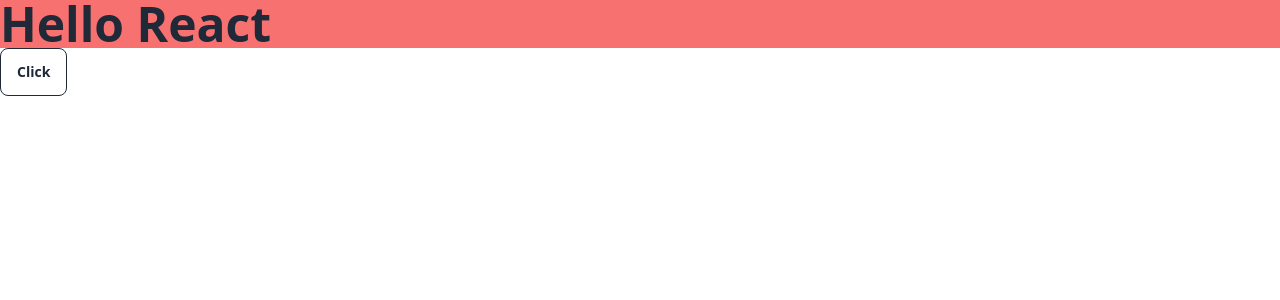
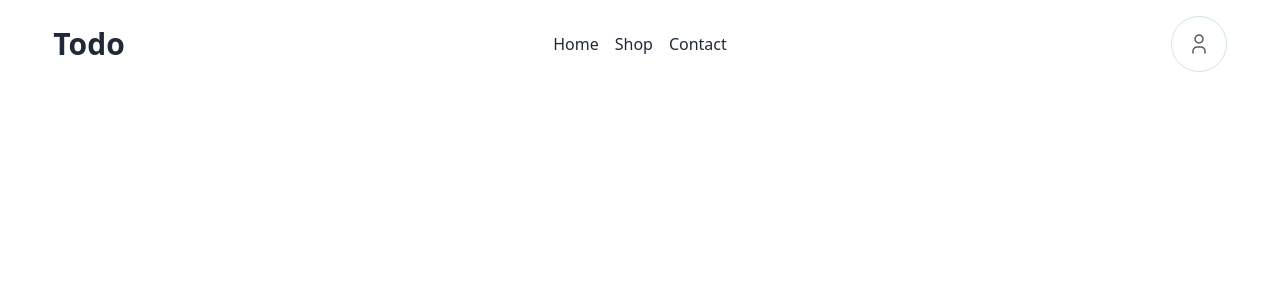
Before and after one commit to sakib-333/todo-app, a React (Vite) app: page / in a window 1280 px wide. Shown: the top 300 px of the page. Built offline with nearby package versions, Linux system fonts and the light colour scheme.

Commit message:
Add navbar.

```diff
--- a/src/App.jsx
+++ b/src/App.jsx
@@ -1,10 +1,10 @@
 import React from "react";
+import Header from "./components/header/Header";
 
 function App() {
   return (
-    <div>
-      <h1 className="text-5xl font-bold bg-red-400">Hello React</h1>
-      <button className="btn btn-outline">Click</button>
+    <div className="w-11/12 mx-auto max-w-screen-2xl">
+      <Header />
     </div>
   );
 }
--- /dev/null
+++ b/src/components/header/Header.jsx
@@ -0,0 +1,8 @@
+import React from "react";
+import Navbar from "./header-components/Navbar";
+
+function Header() {
+  return <Navbar />;
+}
+
+export default Header;
--- /dev/null
+++ b/src/components/header/header-components/Navbar.jsx
@@ -0,0 +1,66 @@
+import React from "react";
+import bars from "./assets/bars.svg";
+import profile from "./assets/profile.svg";
+
+function Navbar() {
+  return (
+    <nav className="navbar py-4 px-0">
+      <div className="navbar-start">
+        <h1 className="text-3xl font-bold">Todo</h1>
+      </div>
+      <ul className="navbar-center hidden md:flex md:items-center md:space-x-4">
+        <li>
+          <a href="#" className="hover:opacity-65">
+            Home
+          </a>
+        </li>
+        <li>
+          <a href="#" className="hover:opacity-65">
+            Shop
+          </a>
+        </li>
+        <li>
+          <a href="#" className="hover:opacity-65">
+            Contact
+          </a>
+        </li>
+      </ul>
+      <div className="navbar-end justify-end">
+        <div className="dropdown md:hidden">
+          <div
+            tabIndex="0"
+            role="button"
+            className="btn btn-ghost btn-circle md:hidden"
+          >
+            <img src={bars} alt="bars" />
+          </div>
+          <ul
+            tabIndex="0"
+            className="menu menu-sm dropdown-content bg-base-100 rounded-box z-[1] mt-6 w-52 p-2 shadow -ml-[160px]"
+          >
+            <li>
+              <a href="#" className="hover:opacity-65">
+                Home
+              </a>
+            </li>
+            <li>
+              <a href="#" className="hover:opacity-65">
+                Shop
+              </a>
+            </li>
+            <li>
+              <a href="#" className="hover:opacity-65">
+                Contact
+              </a>
+            </li>
+          </ul>
+        </div>
+        <a href="#" className="hover:opacity-65 hidden md:inline">
+          <img src={profile} alt="profile" />
+        </a>
+      </div>
+    </nav>
+  );
+}
+
+export default Navbar;
```
Also changed, not shown: src/components/header/header-components/assets/bars.svg (added), src/components/header/header-components/assets/profile.svg (added).
